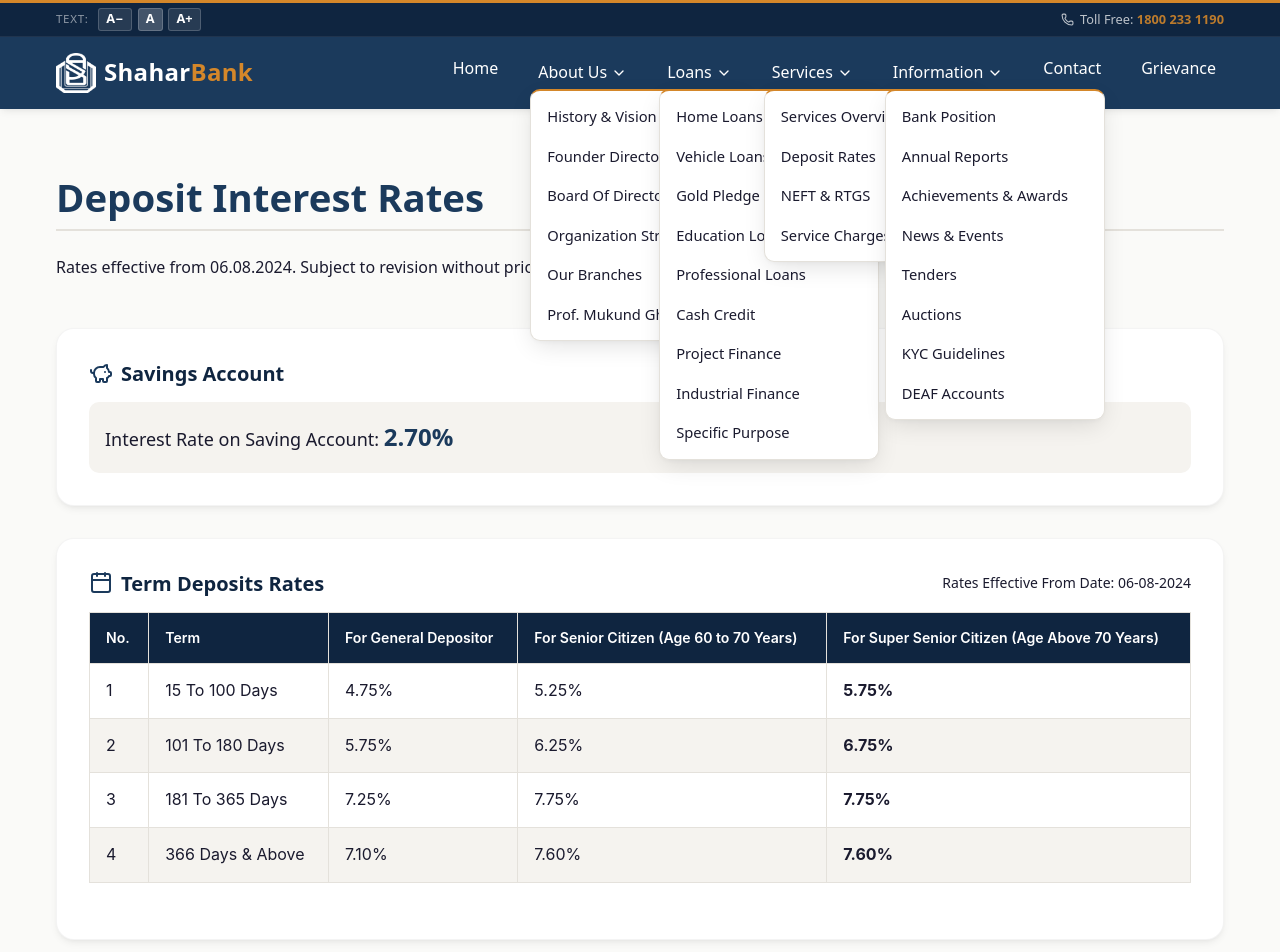
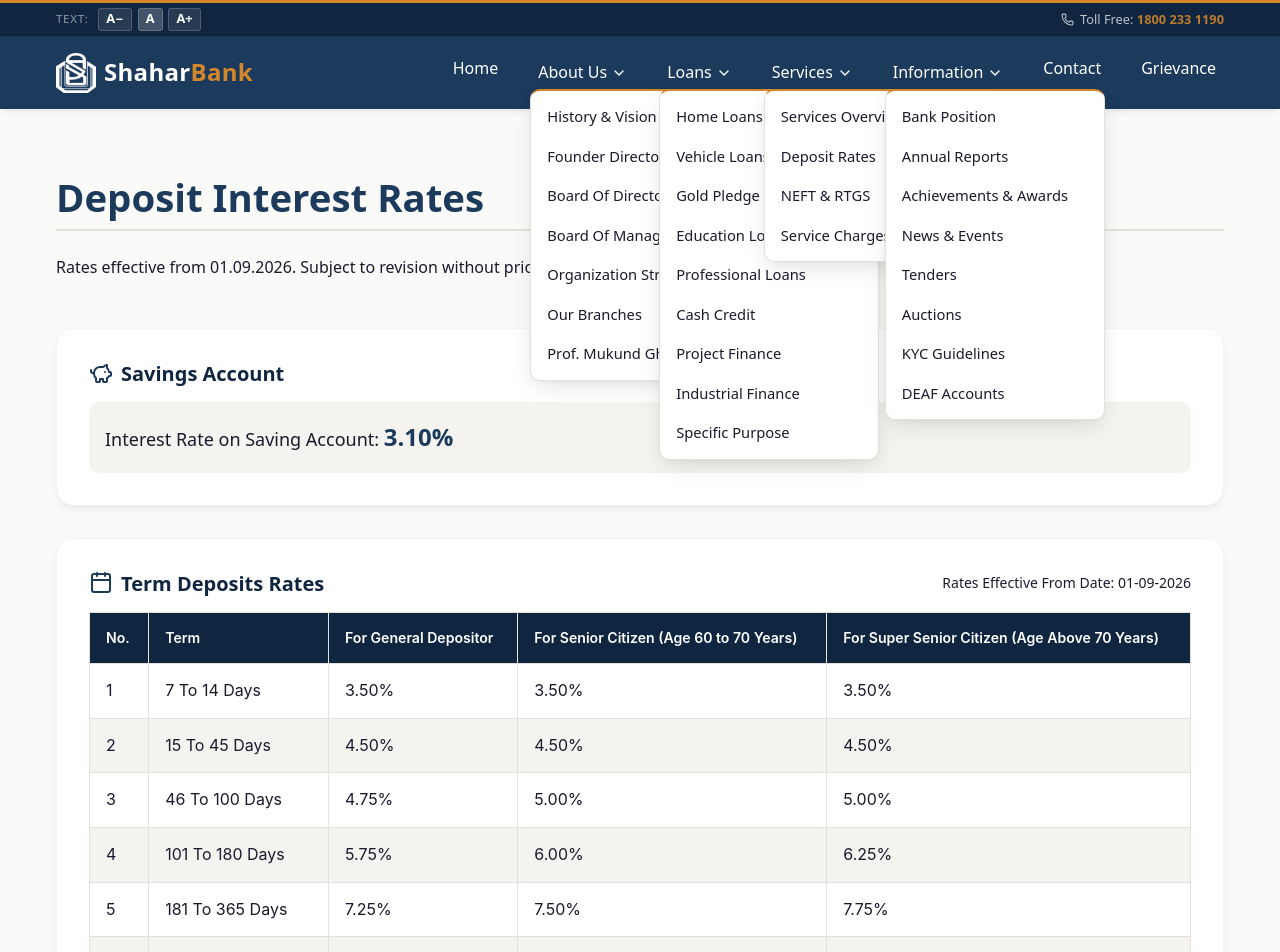
Before and after one commit to arnvptl/shahara-bank, a React (Vite) app: page /services/deposit-rates in a window 1280 px wide. Shown: the top 952 px of the page. Built offline with nearby package versions, Linux system fonts and the light colour scheme.

Commit message:
Board of Management, Board of Directors, Annual Reports & Bank Position, Tenders, Branches, Deposit Rates

```diff
--- a/src/App.jsx
+++ b/src/App.jsx
@@ -9,6 +9,7 @@
 import VehicleLoans from './pages/loans/VehicleLoans';
 import HomeLoans from './pages/loans/HomeLoans';
 import BoardOfDirectors from './pages/organization/BoardOfDirectors';
+import BoardOfManagement from './pages/organization/BoardOfManagement';
 import OrgStructure from './pages/organization/OrgStructure';
 import FounderDirectors from './pages/organization/FounderDirectors';
 import GhaisasSir from './pages/organization/GhaisasSir';
@@ -45,6 +46,7 @@
             <Route path="/organization/founder-directors" element={<FounderDirectors />} />
             <Route path="/organization/ghaisas-sir" element={<GhaisasSir />} />
             <Route path="/organization/board-of-directors" element={<BoardOfDirectors />} />
+            <Route path="/organization/board-of-management" element={<BoardOfManagement />} />
             <Route path="/organization/structure" element={<OrgStructure />} />
             <Route path="/organization/branches" element={<OurBranches />} />
             <Route path="/services" element={<Services />} />
--- a/src/components/Header.jsx
+++ b/src/components/Header.jsx
@@ -69,6 +69,7 @@
                   <li><Link to="/about" onClick={closeMenu}>History & Vision</Link></li>
                   <li><Link to="/organization/founder-directors" onClick={closeMenu}>Founder Directors</Link></li>
                   <li><Link to="/organization/board-of-directors" onClick={closeMenu}>Board Of Directors</Link></li>
+                  <li><Link to="/organization/board-of-management" onClick={closeMenu}>Board Of Management</Link></li>
                   <li><Link to="/organization/structure" onClick={closeMenu}>Organization Structure</Link></li>
                   <li><Link to="/organization/branches" onClick={closeMenu}>Our Branches</Link></li>
                   <li><Link to="/organization/ghaisas-sir" onClick={closeMenu}>Prof. Mukund Ghaisas</Link></li>
--- a/src/pages/AnnualReports.jsx
+++ b/src/pages/AnnualReports.jsx
@@ -4,6 +4,7 @@
 
 const AnnualReports = () => {
   const reports = [
+    { name: "55th Annual Report", year: "2025 - 2026", link: "/55Shahar2526.pdf" },
     { name: "54th Annual Report", year: "2024 - 2025", link: "/54Shahar2425.pdf" },
     { name: "53rd Annual Report", year: "2023 - 2024", link: "/53Rpt-2023-24.pdf.pdf" },
     { name: "52nd Annual Report", year: "2022 - 2023", link: "/52Rpt-2022-23.pdf" },
--- a/src/pages/BankPosition.jsx
+++ b/src/pages/BankPosition.jsx
@@ -39,6 +39,13 @@
       Networth: 929.23,
       Advances: 21011.93,
       Deposits: 44385.35
+    },
+    {
+      year: '2025-26',
+      Capital: 1998.74,
+      Networth: 1886.60,
+      Advances: 28097.92,
+      Deposits: 45031.29
     }
   ];
 
--- a/src/pages/Services.jsx
+++ b/src/pages/Services.jsx
@@ -20,7 +20,6 @@
     { branch: 'Pimpri', code: 'SVCB0008013' },
     { branch: 'Narayan Peth', code: 'SVCB0008017' },
     { branch: 'Garkheda', code: 'SVCB0008018' },
-    { branch: 'Waluj - Aurangabad', code: 'SVCB0008022' },
     { branch: 'Nashik', code: 'SVCB0008021' }
   ];
 
--- a/src/pages/Tender.jsx
+++ b/src/pages/Tender.jsx
@@ -18,6 +18,13 @@
         </div>
 
         <div className="page-content">
+          <p style={{ fontSize: '1.1rem', color: 'var(--color-text-muted)', textAlign: 'center', padding: '3rem 0' }}>
+            There are no active tenders at this time. Please check back later.
+          </p>
+
+          {/* Tender notices are preserved below for future use - uncomment to re-activate */}
+
+          {/*
           <div className="notice-card" style={{ marginBottom: '30px' }}>
             <h2 className="section-title">Tender Notice: 01/2023-24</h2>
             <p style={{ fontSize: '1.1rem', marginBottom: '15px' }}>
@@ -55,6 +62,7 @@
               </div>
             </div>
           </div>
+          */}
         </div>
       </div>
     </>
--- a/src/pages/organization/BoardOfDirectors.jsx
+++ b/src/pages/organization/BoardOfDirectors.jsx
@@ -7,7 +7,7 @@
     name: "CA Girish Mukund Ghaisas",
     position: "Chairman",
     education: "Chartered Accountant",
-    contact: { office: "2325532", res: "2423831", mobile: "9422225392" },
+    contact: { mobile: "9422225392", email: "girishghaisas@gmail.com" },
     image: "/images/ph10.jpg"
   },
   {
--- /dev/null
+++ b/src/pages/organization/BoardOfManagement.jsx
@@ -0,0 +1,105 @@
+import { Helmet } from 'react-helmet-async';
+import React from 'react';
+import { Phone, Mail, GraduationCap } from 'lucide-react';
+
+const managementMembers = [
+  {
+    name: "Mr. Vivekanand Pawar",
+    position: "Chairman",
+    education: "",
+    contact: { mobile: "9730411511" },
+    image: "/images/placeholder_male.png"
+  },
+  {
+    name: "Sripad Kulkarni",
+    position: "Member",
+    education: "",
+    contact: { mobile: "9422341723" },
+    image: "/images/placeholder_male.png"
+  },
+  {
+    name: "Adv. Vivek Andhale",
+    position: "Director",
+    education: "",
+    contact: { mobile: "9822092173" },
+    image: "/images/placeholder_male.png"
+  }
+];
+
+const BoardOfManagement = () => {
+  return (
+    <div className="section">
+      <Helmet>
+        <title>Board Of Management | Ahmednagar Shahar Sahakari Bank Ltd.</title>
+        <meta name="description" content="Learn more about the Board Of Management at Ahmednagar Shahar Sahakari Bank Ltd." />
+      </Helmet>
+      <div className="container">
+        <div className="section-header">
+          <h2>Board of Management</h2>
+          <p className="text-muted">
+            The Board of Management oversees the day-to-day operations and strategic direction of Ahmednagar Shahar Sahakari Bank.
+          </p>
+        </div>
+
+        <div style={{ display: 'grid', gridTemplateColumns: 'repeat(auto-fill, minmax(250px, 1fr))', gap: 'var(--spacing-xl)' }}>
+          {managementMembers.map((member, index) => (
+            <div key={index} className="card" style={{ display: 'flex', flexDirection: 'column', padding: 0, overflow: 'hidden' }}>
+
+              <div style={{ height: '250px', backgroundColor: 'var(--color-bg-alt)', overflow: 'hidden', display: 'flex', alignItems: 'center', justifyContent: 'center' }}>
+                <img
+                  src={member.image}
+                  alt={member.name}
+                  style={{ width: '100%', height: '100%', objectFit: 'cover', objectPosition: 'top' }}
+                  onError={(e) => {
+                    e.target.style.display = 'none';
+                    e.target.parentNode.style.background = 'linear-gradient(135deg, var(--color-primary), var(--color-primary-dark))';
+                    const initials = document.createElement('div');
+                    initials.style.cssText = 'color:white;font-size:3rem;font-weight:700;display:flex;align-items:center;justify-content:center;width:100%;height:100%';
+                    initials.textContent = member.name.split(' ').map(w => w[0]).join('').slice(0, 2).toUpperCase();
+                    e.target.parentNode.appendChild(initials);
+                  }}
+                />
+              </div>
+
+              <div style={{ padding: 'var(--spacing-md)', flexGrow: 1, display: 'flex', flexDirection: 'column' }}>
+                <div style={{ marginBottom: 'var(--spacing-sm)' }}>
+                  <h3 style={{ margin: 0, fontSize: '1.25rem', marginBottom: '0.25rem' }}>{member.name}</h3>
+                  <span style={{ display: 'inline-block', backgroundColor: 'var(--color-bg-alt)', color: 'var(--color-primary)', fontSize: '0.875rem', fontWeight: '600', padding: '0.25rem 0.75rem', borderRadius: '1rem' }}>
+                    {member.position}
+                  </span>
+                </div>
+
+                <div style={{ marginTop: 'auto' }}>
+                  {member.education && (
+                    <div style={{ display: 'flex', alignItems: 'flex-start', color: 'var(--color-text-muted)', marginBottom: '0.5rem' }}>
+                      <GraduationCap style={{ width: '1rem', height: '1rem', marginRight: '0.5rem', flexShrink: 0, marginTop: '0.25rem' }} />
+                      <span style={{ fontSize: '0.875rem' }}>{member.education}</span>
+                    </div>
+                  )}
+
+                  {member.contact.mobile && (
+                    <div style={{ display: 'flex', alignItems: 'flex-start', color: 'var(--color-text-muted)', marginBottom: '0.5rem' }}>
+                      <Phone style={{ width: '1rem', height: '1rem', marginRight: '0.5rem', flexShrink: 0, marginTop: '0.25rem' }} />
+                      <div style={{ fontSize: '0.875rem' }}>
+                        <div>(M): {member.contact.mobile}</div>
+                      </div>
+                    </div>
+                  )}
+
+                  {member.contact.email && (
+                    <div style={{ display: 'flex', alignItems: 'flex-start', color: 'var(--color-text-muted)', marginBottom: '0.5rem' }}>
+                      <Mail style={{ width: '1rem', height: '1rem', marginRight: '0.5rem', flexShrink: 0, marginTop: '0.25rem' }} />
+                      <span style={{ fontSize: '0.875rem' }}>{member.contact.email}</span>
+                    </div>
+                  )}
+                </div>
+              </div>
+            </div>
+          ))}
+        </div>
+      </div>
+    </div>
+  );
+};
+
+export default BoardOfManagement;
--- a/src/pages/services/DepositsRates.jsx
+++ b/src/pages/services/DepositsRates.jsx
@@ -7,14 +7,14 @@
     <div className="section page-fade-in">
       <Helmet>
         <title>Deposit Interest Rates | Ahmednagar Shahar Sahakari Bank</title>
-        <meta name="description" content="Current savings account and fixed deposit interest rates at Ahmednagar Shahar Sahakari Bank. Rates effective from 06.08.2024. Additional rates for senior and super senior citizens." />
+        <meta name="description" content="Current savings account and fixed deposit interest rates at Ahmednagar Shahar Sahakari Bank. Rates effective from 01.09.2026. Additional rates for senior and super senior citizens." />
         <link rel="canonical" href="https://new.shaharbank.com/services/deposit-rates" />
       </Helmet>
 
       <div className="container">
         <div className="section-header">
           <h1 className="section-title">Deposit Interest Rates</h1>
-          <p className="text-muted">Rates effective from 06.08.2024. Subject to revision without prior notice.</p>
+          <p className="text-muted">Rates effective from 01.09.2026. Subject to revision without prior notice.</p>
         </div>
 
         <div className="card" style={{ marginBottom: '2rem' }}>
@@ -24,7 +24,7 @@
           </div>
           <div style={{ padding: '1rem', backgroundColor: 'var(--color-bg-alt)', borderRadius: 'var(--radius-md)' }}>
             <p style={{ fontSize: '1.125rem', fontWeight: '500' }}>
-              Interest Rate on Saving Account: <span style={{ color: 'var(--color-primary)', fontWeight: 'bold', fontSize: '1.5rem' }}>2.70%</span>
+              Interest Rate on Saving Account: <span style={{ color: 'var(--color-primary)', fontWeight: 'bold', fontSize: '1.5rem' }}>3.10%</span>
             </p>
           </div>
         </div>
@@ -36,7 +36,7 @@
               <h2 style={{ fontSize: '1.25rem', fontWeight: 'bold' }}>Term Deposits Rates</h2>
             </div>
             <div style={{ fontSize: '0.875rem', color: 'var(--text-muted)' }}>
-              Rates Effective From Date: 06-08-2024
+              Rates Effective From Date: 01-09-2026
             </div>
           </div>
 
@@ -54,31 +54,45 @@
               <tbody>
                 <tr>
                   <td>1</td>
-                  <td>15 To 100 Days</td>
-                  <td>4.75%</td>
-                  <td>5.25%</td>
-                  <td style={{ fontWeight: 'bold' }}>5.75%</td>
+                  <td>7 To 14 Days</td>
+                  <td>3.50%</td>
+                  <td>3.50%</td>
+                  <td>3.50%</td>
                 </tr>
                 <tr>
                   <td>2</td>
-                  <td>101 To 180 Days</td>
-                  <td>5.75%</td>
-                  <td>6.25%</td>
-                  <td style={{ fontWeight: 'bold' }}>6.75%</td>
+                  <td>15 To 45 Days</td>
+                  <td>4.50%</td>
+                  <td>4.50%</td>
+                  <td>4.50%</td>
                 </tr>
                 <tr>
                   <td>3</td>
-                  <td>181 To 365 Days</td>
-                  <td>7.25%</td>
-                  <td>7.75%</td>
-                  <td style={{ fontWeight: 'bold' }}>7.75%</td>
+                  <td>46 To 100 Days</td>
+                  <td>4.75%</td>
+                  <td>5.00%</td>
+                  <td>5.00%</td>
                 </tr>
                 <tr>
                   <td>4</td>
-                  <td>366 Days & Above</td>
-                  <td>7.10%</td>
-                  <td>7.60%</td>
-                  <td style={{ fontWeight: 'bold' }}>7.60%</td>
+                  <td>101 To 180 Days</td>
+                  <td>5.75%</td>
+                  <td>6.00%</td>
+                  <td>6.25%</td>
+                </tr>
+                <tr>
+                  <td>5</td>
+                  <td>181 To 365 Days</td>
+                  <td>7.25%</td>
+                  <td>7.50%</td>
+                  <td>7.75%</td>
+                </tr>
+                <tr>
+                  <td>6</td>
+                  <td>366 Days &amp; Above</td>
+                  <td>7.50%</td>
+                  <td>7.75%</td>
+                  <td>8.00%</td>
                 </tr>
               </tbody>
             </table>
```
Also changed, not shown: src/pages/organization/OurBranches.jsx (+9 -1 lines).
